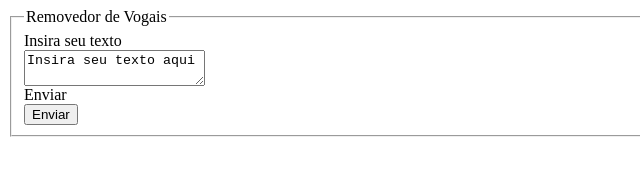
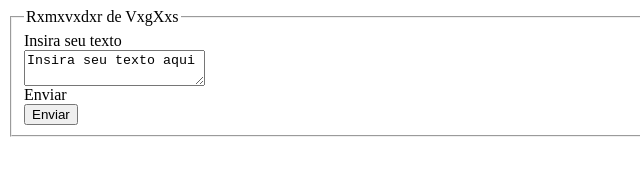
Before and after one commit to Arthurmourao/Arthurmourao.github.io, a plain HTML site: page index.html in a window 1280 px wide. Shown: the full height of the page, 0-640 px from the left. Drawn offline with nearby package versions, Linux system fonts and the light colour scheme.

Commit message:
Aeeeehowww 5

```diff
--- a/index.html
+++ b/index.html
@@ -2,10 +2,9 @@
 	<script type="text/javascript" src="https://cdnjs.cloudflare.com/ajax/libs/jquery/2.0.3/jquery.min.js"></script>
 </head>
 <body>
-<form class="form-horizontal">
 <fieldset>
 
-	<legend>Removedor de Vogais</legend>
+	<legend>Rxmxvxdxr de VxgXxs</legend>
 
 	<div class="form-group">
 	  <label class="col-md-4 control-label" for="Insira seu texto">Insira seu texto</label>
@@ -21,5 +20,4 @@
 	  </div>
 	</div>
 </fieldset>
-</form>
 </body>
```
